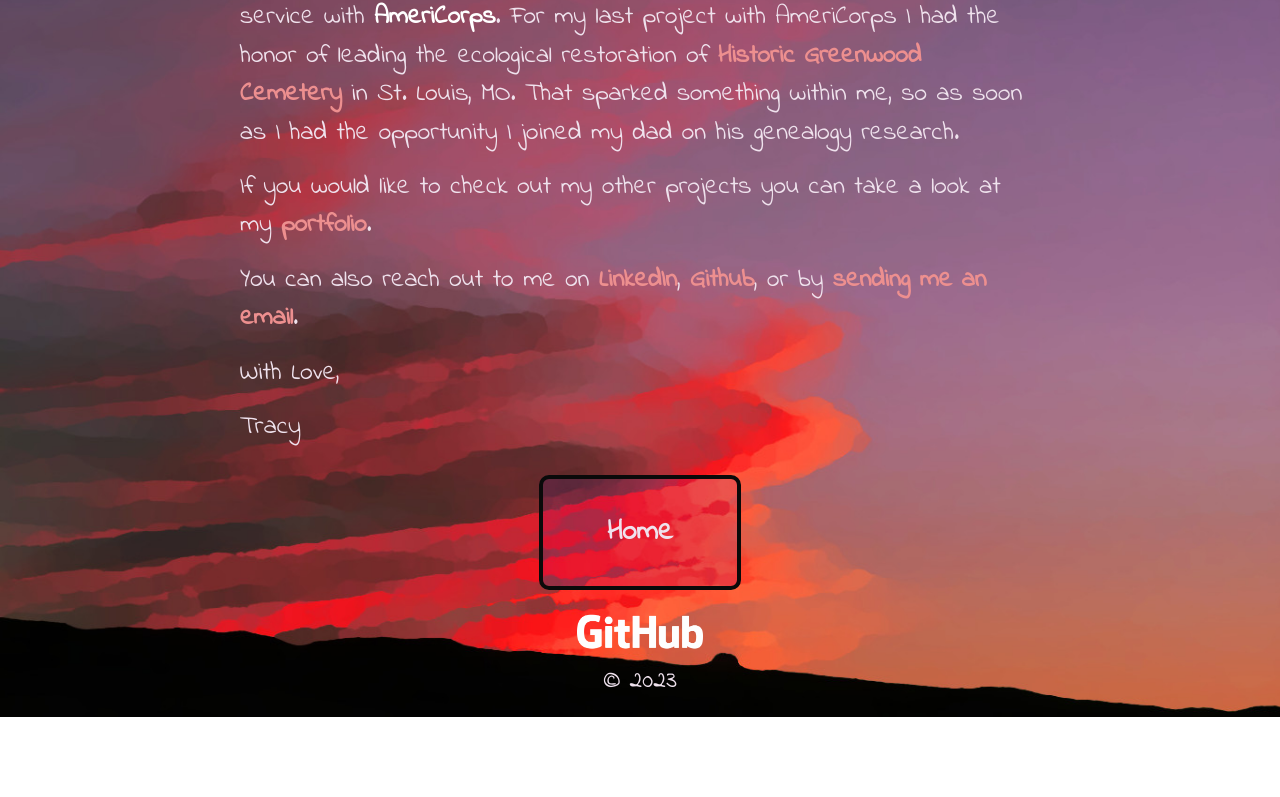
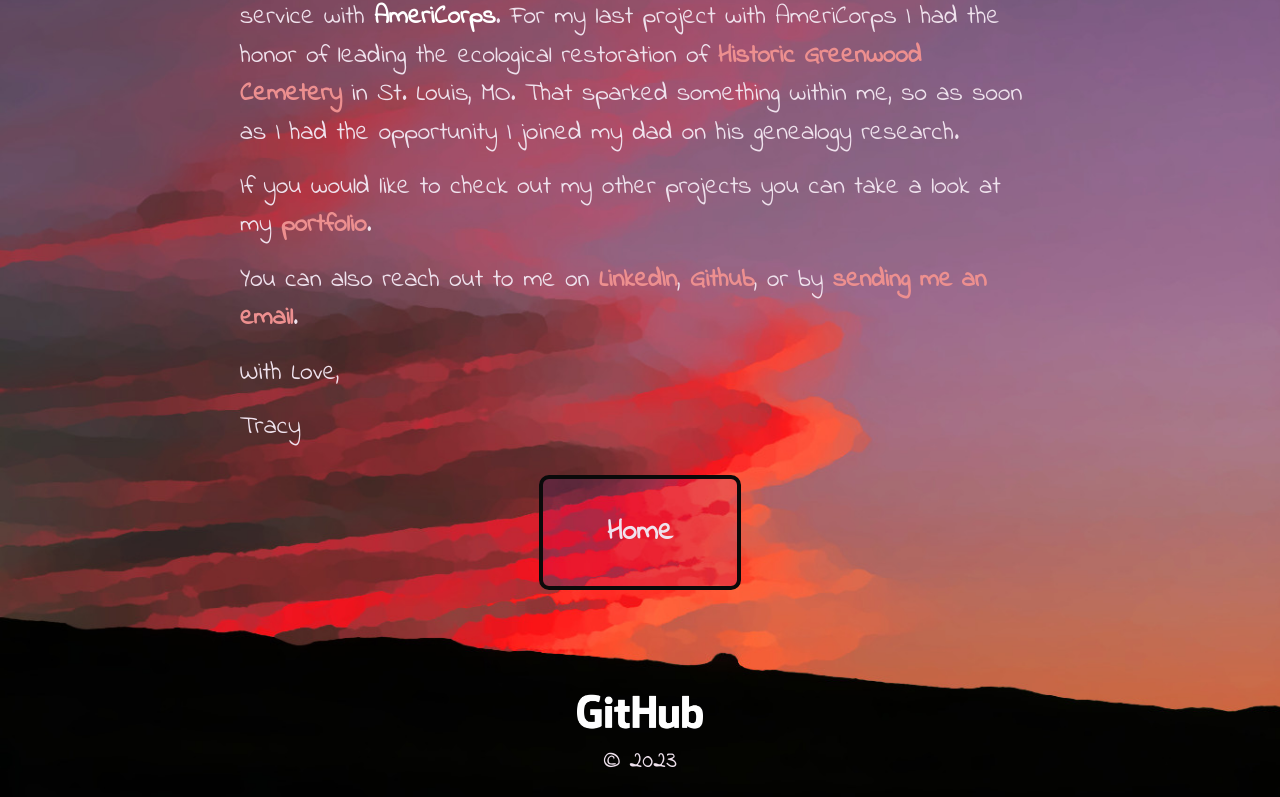
Before and after one commit to tracybrtn/little-altar, a React (Create React App) app: page /little-altar/about in a window 1280 px wide. Shown: the part 885-1682 px from the top of the page. Before the commit the page ends 1602 px from the top, so only its background shows below. Built offline with nearby package versions, Linux system fonts and the light colour scheme; a web font is replaced by a local one.

Commit message:
only single buttons changing sizes when hoverd

```diff
--- a/src/components/About/index.js
+++ b/src/components/About/index.js
@@ -105,7 +105,7 @@ const About = () => {
         <section className="about-section-btn d-flex justify-content-center align-items-center back-btns">
           <div className="btn-container">
             <Link to='/little-altar'>
-              <button>Home</button>
+              <button className="about-btn">Home</button>
             </Link>
           </div>
         </section>
--- a/src/index.css
+++ b/src/index.css
@@ -21,7 +21,7 @@ body {
   background-size: cover;
   background-repeat: no-repeat;
   margin: 0 1.3em 0 1.3em;
-
+  min-height: 100vh;
 }
 
 /*FONTS*/
@@ -196,6 +196,8 @@ button:hover a {
 @media only screen and (min-width: 992px) {
   body{
     margin: 0vh 30vh 0vh 30vh;
+    display: flex;
+    flex-direction: column;
   }
 
   p {
@@ -251,7 +253,7 @@ button:hover a {
 
   /*FOOTER*/
   footer {
-    margin-top: auto;
+    margin-top: 10vh;
   }
 
   .logo {
@@ -271,8 +273,8 @@ button:hover a {
   }
 
   /*BUTTONS*/
+
   button:hover {
-    font-size: 2em;
     background-color: #f469fe6c;
     -webkit-box-shadow:0px 0px 169px 15px rgba(233,144,235,0.74);
     -moz-box-shadow: 0px 0px 169px 15px rgba(233,144,235,0.74);
@@ -285,6 +287,11 @@ button:hover a {
     align-items: center;
   }
 
+  .start-btn:hover, .about-btn:hover {
+    font-size: 2em;
+  }
+
+
   .back-btns-container {
     display: flex;
     height: 140px;
```
